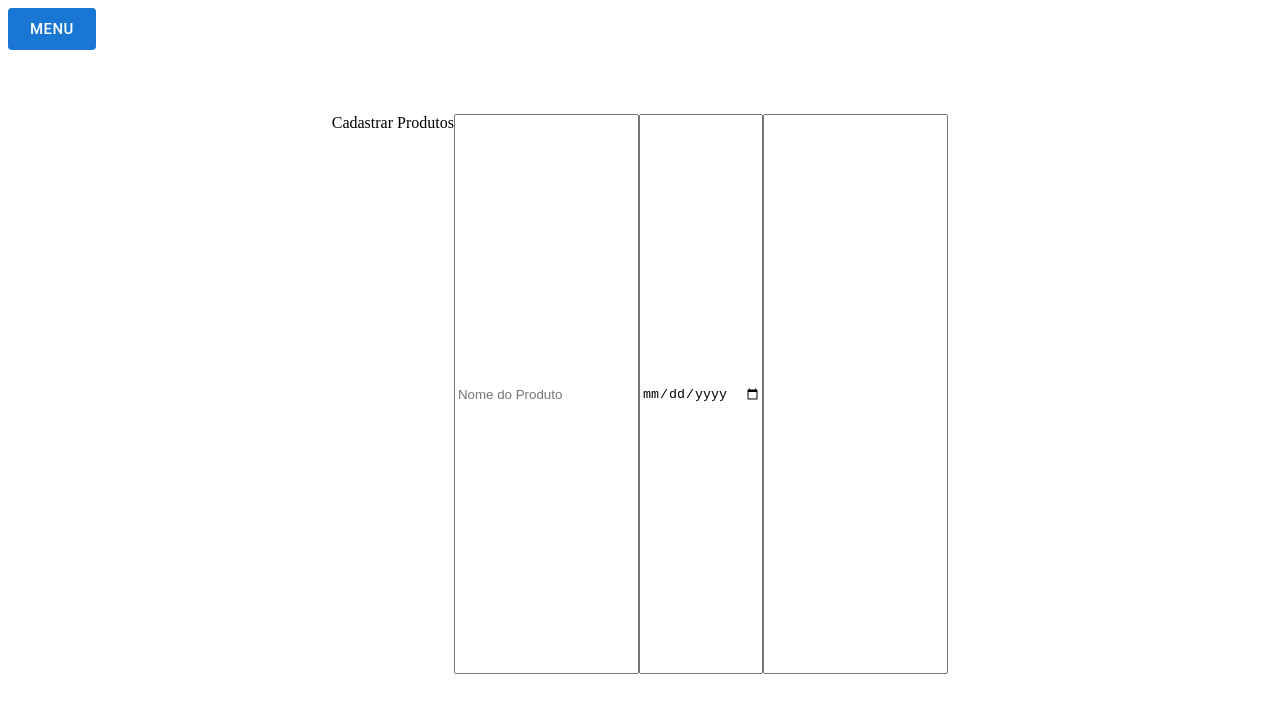
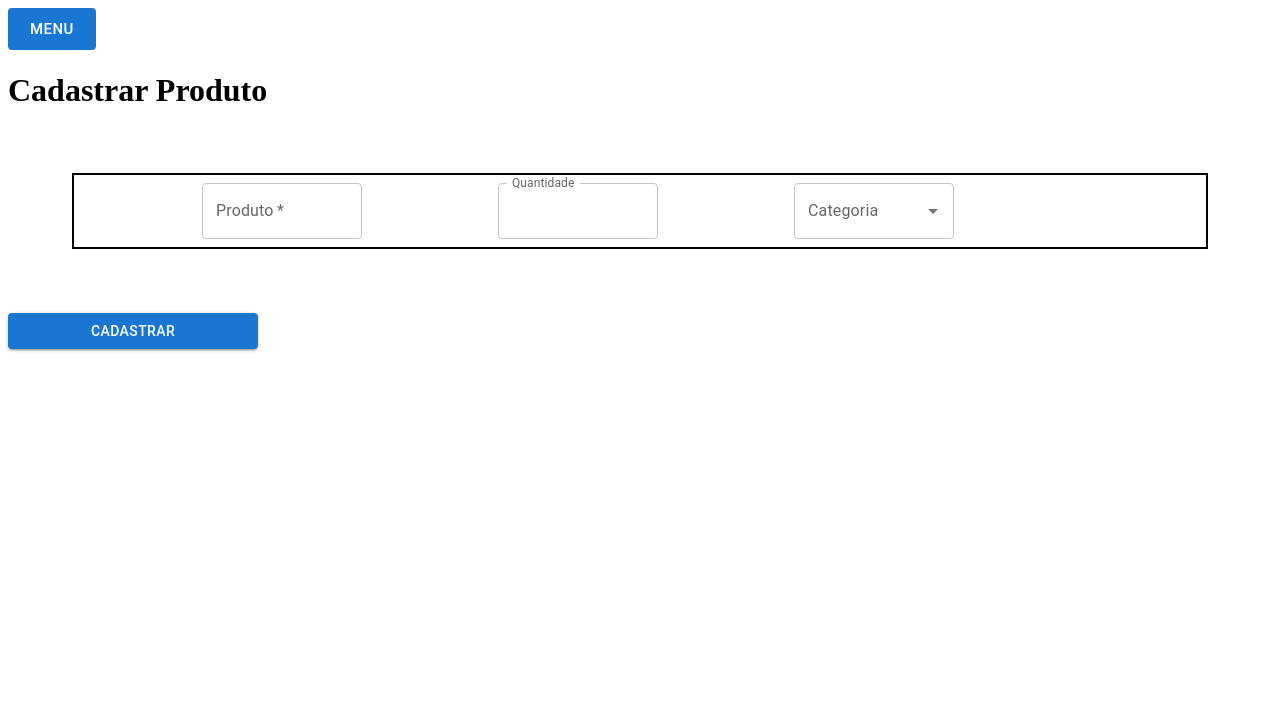
Before and after one commit to JessanyKaline/estoque-pousada, a React (Create React App) app: page /cadastrar in a window 1280 px wide. Shown: the top 712 px of the page. Built offline with nearby package versions, Linux system fonts and the light colour scheme.

Commit message:
pagina cadastrar

```diff
--- /dev/null
+++ b/src/atoms/ListaCategoria.jsx
@@ -0,0 +1,22 @@
+import * as React from 'react';
+import TextField from '@mui/material/TextField';
+import Autocomplete from '@mui/material/Autocomplete';
+
+export default function ComboBox() {
+  return (
+    <Autocomplete
+      disablePortal
+      id="combo-box-demo"
+      options={categoria}
+      sx={{ width: 300 }}
+      renderInput={(params) => <TextField {...params} label="Categoria" />}
+    />
+  );
+}
+
+
+const categoria = [
+  { label: 'Snacks'},
+  { label: 'Bebidas'},
+
+];
--- a/src/pages/Cadastrar.jsx
+++ b/src/pages/Cadastrar.jsx
@@ -1,19 +1,71 @@
 import React from 'react';
-import {StyledDiv} from './Home';
+import Menu from '../molecules/Menu';
+import styled from 'styled-components';
+import Box from '@mui/material/Box';
+import TextField from '@mui/material/TextField';
+import ListaCategoria from '../atoms/ListaCategoria';
+import Button from '@mui/material/Button';
+import {Link} from 'react-router-dom';
 import {linkStyle} from './Home';
-import Menu from '../molecules/Menu';
+
+const StyleDivInput = styled.div`
+
+display: flex;
+justify-content: space-evenly;
+widht: 80%;
+margin: 4rem;
+border: 2px solid black;
+
+@media screen and (min-width: 281px) and (max-width: 440px){
+  flex-direction:column;
+  margin: 0rem;
+  width: 50%;
+
+}
+`;
+
 
 export default function Cadastrar() {
   return (
-    <div>
+    <div >
       <Menu />
-      <StyledDiv>
-      Cadastrar Produtos
-      <input type="text" placeholder='Nome do Produto' />
-      <input type="date" />
-      <input type="number" />
+      <h1>Cadastrar Produto</h1>
 
-      </StyledDiv>
+
+      <Box
+      component="form"
+      sx={{
+        '& .MuiTextField-root': { m: 1, width: '20ch' },
+      }}
+      noValidate
+      autoComplete="off"
+    >
+     <StyleDivInput>
+        <TextField
+          required
+          id="categoria"
+          label="Produto"
+        />
+          <TextField
+          id="quantidade"
+          label="Quantidade"
+          type="number"
+          InputLabelProps={{
+            shrink: true,
+          }}
+        />
+        <ListaCategoria/>
+
+
+
+        </StyleDivInput>
+
+        </Box >
+        <Link style={linkStyle}><Button variant="contained"  sx={{ marginBottom:0, marginTop:0, width:250}}> Cadastrar</Button></Link>
+
+
+
+
 
     </div>
   )
--- a/src/pages/Home.jsx
+++ b/src/pages/Home.jsx
@@ -12,12 +12,12 @@ display: flex;
 justify-content: center;
 height: 70vh;
 padding: 4rem;
+@media screen and (min-width: 281px) and (max-width: 440px){
+  flex-direction:column;
+  margin: 0em;
 
-@media screen and (min-width: 281px) and (max-width: 440px){
-    flex-direction:column;
-    margin: 0 em;
-
-`
+}
+`;
 
 export const linkStyle = {
     textDecoration: "none",
```
